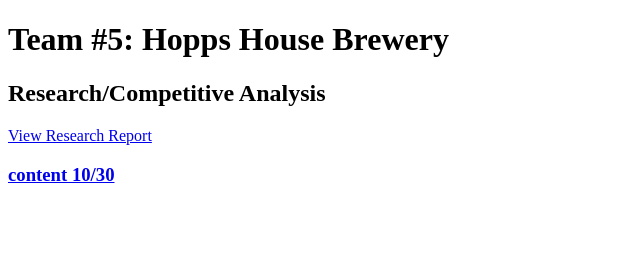
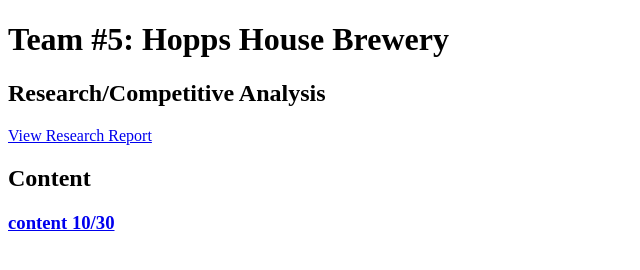
Before and after one commit to KentStateWeb/fall-2018-sam-klukow-and-nick-veri-hhb, a plain HTML site: page index.html in a window 1280 px wide. Shown: the whole page, without its empty margins (0-640 px from the left). Drawn offline with Linux system fonts and the light colour scheme.

Commit message:
Update index.html

```diff
--- a/index.html
+++ b/index.html
@@ -16,6 +16,10 @@
     </h2>
       <a href="research.pdf">View Research Report</a>
 
+    <h2>
+      Content
+    </h2>
+
     <h3>
       <a href="https://drive.google.com/drive/folders/1gAFmAhv_dF-u8QLmJsi5u9CT-X78NloV?usp=sharing">content 10/30
       </a>
```
